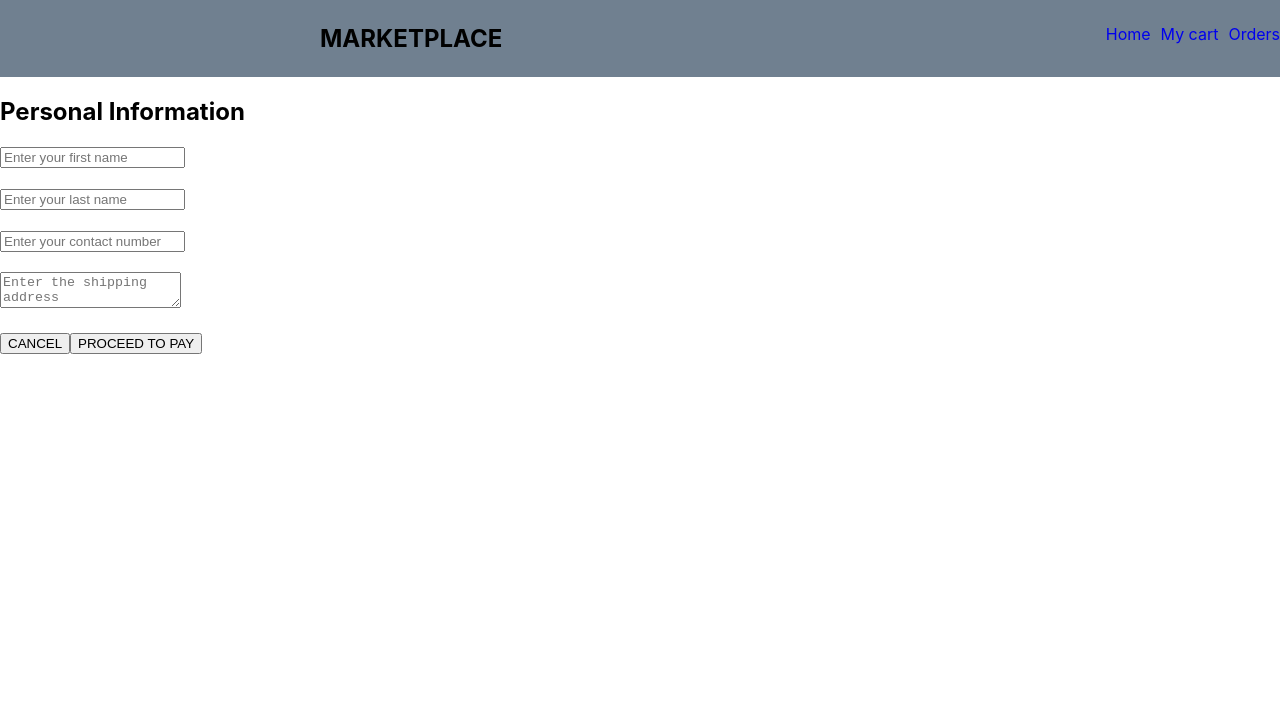
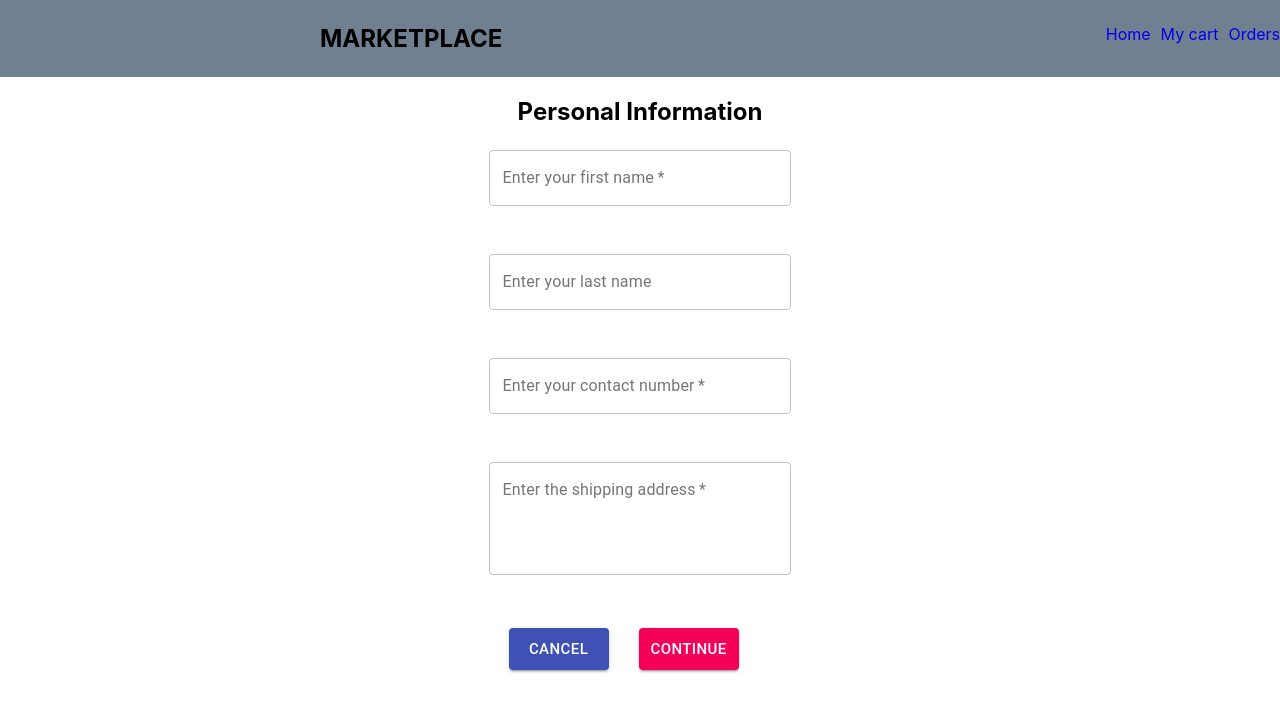
Before and after one commit to RashmiBalaji/online-store, a React (Create React App) app: page /checkout in a window 1280 px wide. Shown: the top 712 px of the page. Built offline with nearby package versions, Linux system fonts and the light colour scheme.

Commit message:
Feat: Styling of checkout page using material-ui

```diff
--- a/package.json
+++ b/package.json
@@ -3,6 +3,7 @@
   "version": "0.1.0",
   "private": true,
   "dependencies": {
+    "@material-ui/core": "^4.11.1",
     "@testing-library/jest-dom": "^5.11.6",
     "@testing-library/react": "^11.2.2",
     "@testing-library/user-event": "^12.2.2",
--- a/src/App.css
+++ b/src/App.css
@@ -32,3 +32,19 @@ list-style: none;
 .right li a {
   text-decoration: none;
 }
+
+.form {
+  display:flex;
+  justify-content: center;
+
+}
+
+.checkout{
+text-align:center
+}
+
+.buttons {
+  display: flex;
+  margin-right: auto;
+  /* flex-direction: column; */
+}
--- a/src/components/BillingPage/billingpage.js
+++ b/src/components/BillingPage/billingpage.js
@@ -1,30 +1,65 @@
 import React from "react";
-import { Link, useParams, useLocation } from "react-router-dom";
-// import Button from '@material-ui/core/Button';
+
 import "../../App.css";
-//import "./detailpage.css";
+import { makeStyles } from "@material-ui/core/styles";
+import TextField from "@material-ui/core/TextField";
+import Button from "@material-ui/core/Button";
+
+const useStyles = makeStyles((theme) => ({
+  root: {
+    "& > *": {
+      margin: theme.spacing(2),
+      width: "30ch",
+      display: "flex",
+      flexWrap: "wrap",
+    },
+  },
+}));
 
 // eslint-disable-next-line import/no-anonymous-default-export
 export default () => {
-//   const location = useLocation();
-//   const { inventory } = location.state.id;
+  const classes = useStyles();
 
   return (
     <>
-    <h2>Billing</h2>
-     <form className="user-details">
-          <input type="number" placeholder="Enter your card number here"></input><br></br><br></br>
-          <input type="number" placeholder="Enter CVV here"></input><br></br><br></br>
-         <Link  to="/orders">
-             {/* <h4>Do you want to continue with the payment</h4> */}
-            <button variant="contained" color="primary">
+      <h2 className="checkout">Billing</h2>
+      <div className="form">
+        <form className={classes.root}>
+          <TextField
+            required
+            id="outlined-required"
+            label="Enter your card number here"
+            variant="outlined"
+          />
+          <TextField
+            required
+            id="outlined-required"
+            label="Enter CVV here"
+            variant="outlined"
+          />
+          <div class="buttons">
+            <Button
+              style={{ width: "100px", margin: "5px 10px 10px 10px" }}
+              variant="contained"
+              size="large"
+              color="secondary"
+              href="/orders"
+            >
               CONFIRM
-            </button>
-            </Link>
-            <Link to="/">
-         <button>CANCEL</button>
-         </Link>
-     </form>
+            </Button>
+
+            <Button
+              style={{ width: "100px", margin: "5px 10px 10px 10px" }}
+              variant="contained"
+              size="large"
+              color="secondary"
+              href="/"
+            >
+              CANCEL
+            </Button>
+          </div>
+        </form>
+      </div>
     </>
   );
 };
--- a/src/components/CheckoutPage/checkoutpage.js
+++ b/src/components/CheckoutPage/checkoutpage.js
@@ -1,29 +1,87 @@
 import React from "react";
-import { Link, useParams, useLocation } from "react-router-dom";
-// import Button from '@material-ui/core/Button';
+
 import "../../App.css";
-//import "./detailpage.css";
+
+import { makeStyles } from "@material-ui/core/styles";
+import TextField from "@material-ui/core/TextField";
+import Button from "@material-ui/core/Button";
+
+const useStyles = makeStyles((theme) => ({
+  root: {
+    "& > *": {
+      margin: theme.spacing(0.5),
+      width: "30ch",
+      display: "flex",
+      flexWrap: "wrap",
+    },
+  },
+}));
 
 // eslint-disable-next-line import/no-anonymous-default-export
 export default () => {
-//   const location = useLocation();
-//   const { inventory } = location.state.id;
+  const classes = useStyles();
 
   return (
     <>
-    <h2>Personal Information</h2>
-     <form className="user-details">
-         <input type="text" placeholder="Enter your first name"></input><br></br><br></br>
-         <input type="text" placeholder="Enter your last name"></input><br></br><br></br>
-         <input type="number" placeholder="Enter your contact number"></input><br></br><br></br>
-         <textarea placeholder="Enter the shipping address"></textarea><br></br><br></br>
-         <Link to="/">
-         <button>CANCEL</button>
-         </Link>
-         <Link to="/billing">
-         <button>PROCEED TO PAY</button>
-         </Link>
-     </form>
+      <h2 className="checkout">Personal Information</h2>
+      <div className="form">
+        <form className={classes.root}>
+          <TextField
+            required
+            id="outlined-required"
+            label="Enter your first name"
+            variant="outlined"
+          />
+          <br></br>
+          <br></br>
+          <TextField
+            id="outlined-basic"
+            label="Enter your last name"
+            variant="outlined"
+          />
+          <br></br>
+          <br></br>
+          <TextField
+            required
+            id="outlined-basic"
+            label="Enter your contact number"
+            variant="outlined"
+          />
+          <br></br>
+          <br></br>
+          <TextField
+            required
+            id="outlined-multiline-static"
+            label="Enter the shipping address"
+            multiline
+            rows={4}
+            variant="outlined"
+          />
+          <br></br>
+          <br></br>
+          <div class="buttons">
+            <Button
+              style={{ width: "100px", margin: "5px 20px 10px 20px" }}
+              variant="contained"
+              size="large"
+              color="primary"
+              href="/"
+            >
+              CANCEL
+            </Button>
+
+            <Button
+              style={{ width: "100px", margin: "5px 10px 10px 10px" }}
+              variant="contained"
+              size="large"
+              color="secondary"
+              href="/billing"
+            >
+              CONTINUE
+            </Button>
+          </div>
+        </form>
+      </div>
     </>
   );
 };
```
Also changed, not shown: 2 other files (tests, documents, lock files or other folders).
